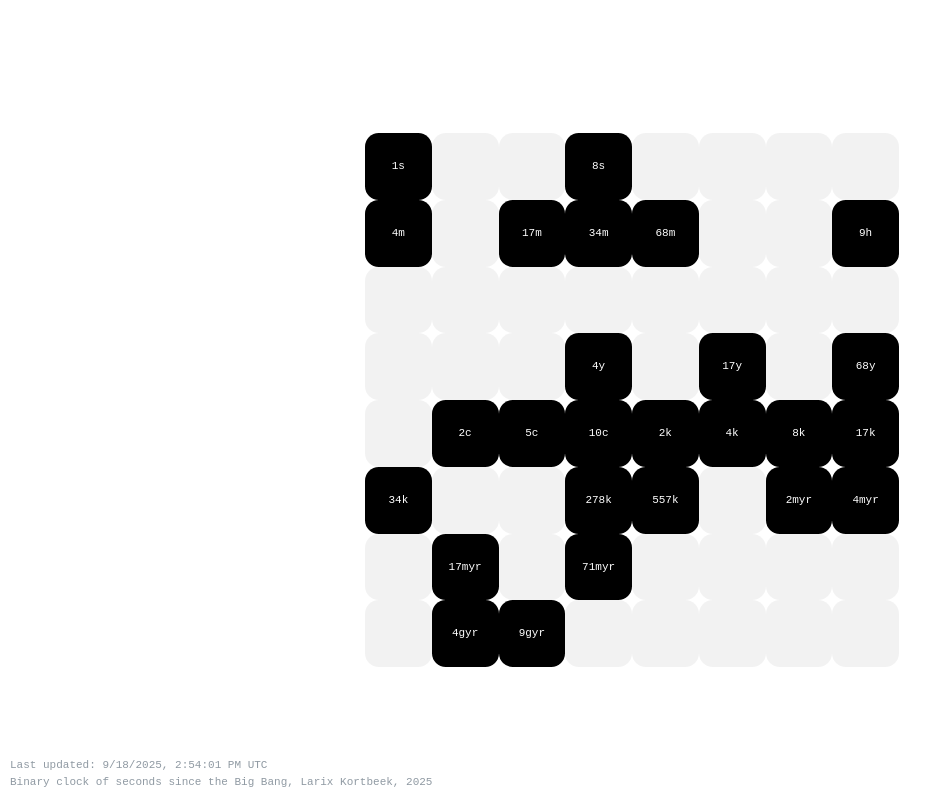
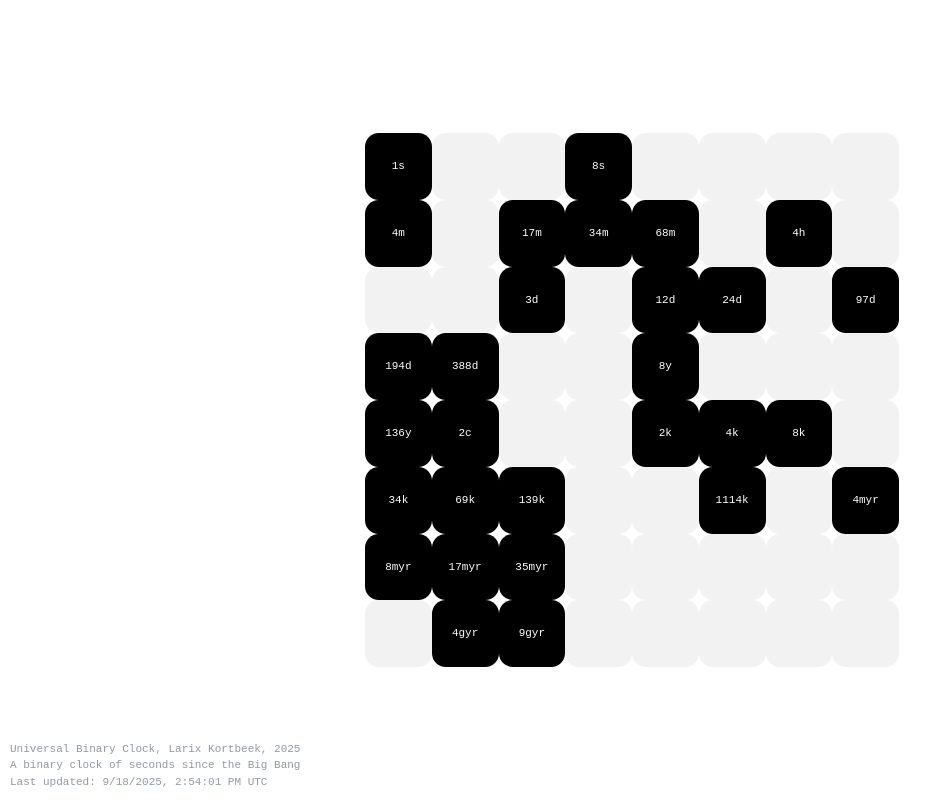
Before and after one commit to larixk/universal-binary-clock, a React (Vite) app: page / in a window 1280 px wide. Shown: the whole page, without its empty margins (0-952 px from the left). Built offline with nearby package versions, Linux system fonts and the light colour scheme.

Commit message:
Update title and description in index.html, adjust seconds since Big Bang calculation in App.tsx, and wrap App component in StrictMode in main.tsx.

```diff
--- a/index.html
+++ b/index.html
@@ -3,7 +3,7 @@
   <head>
     <meta charset="UTF-8" />
     <meta name="viewport" content="width=device-width, initial-scale=1.0" />
-    <title>Binary clock of seconds since the Big Bang</title>
+    <title>Universal Binary Clock</title>
   </head>
   <body>
     <div id="root"></div>
--- a/src/App.tsx
+++ b/src/App.tsx
@@ -56,7 +56,8 @@ function App() {
 
     const tick = () => {
       rafId = requestAnimationFrame(tick);
-      const secondsSinceBigBang = BigInt(4.354e17);
+      // https://wmap.gsfc.nasa.gov/universe/uni_age
+      const secondsSinceBigBang = BigInt(4.345e17);
       setTime(BigInt(Math.floor(Date.now() / 1000)) + secondsSinceBigBang);
     };
 
@@ -140,13 +141,15 @@ function App() {
           opacity: 0.5,
         }}
       >
+        Universal Binary Clock, Larix Kortbeek, 2025
+        <br />
+        A binary clock of seconds since the Big Bang
+        <br />
         Last updated:{" "}
         {new Date().toLocaleString("en-US", {
           timeZone: "UTC",
         })}{" "}
         UTC
-        <br />
-        Binary clock of seconds since the Big Bang, Larix Kortbeek, 2025
       </div>
     </div>
   );
--- a/src/main.tsx
+++ b/src/main.tsx
@@ -3,4 +3,8 @@ import { createRoot } from "react-dom/client";
 import "./index.css";
 import App from "./App.tsx";
 
-createRoot(document.getElementById("root")!).render(<App />);
+createRoot(document.getElementById("root")!).render(
+  <StrictMode>
+    <App />
+  </StrictMode>
+);
```
